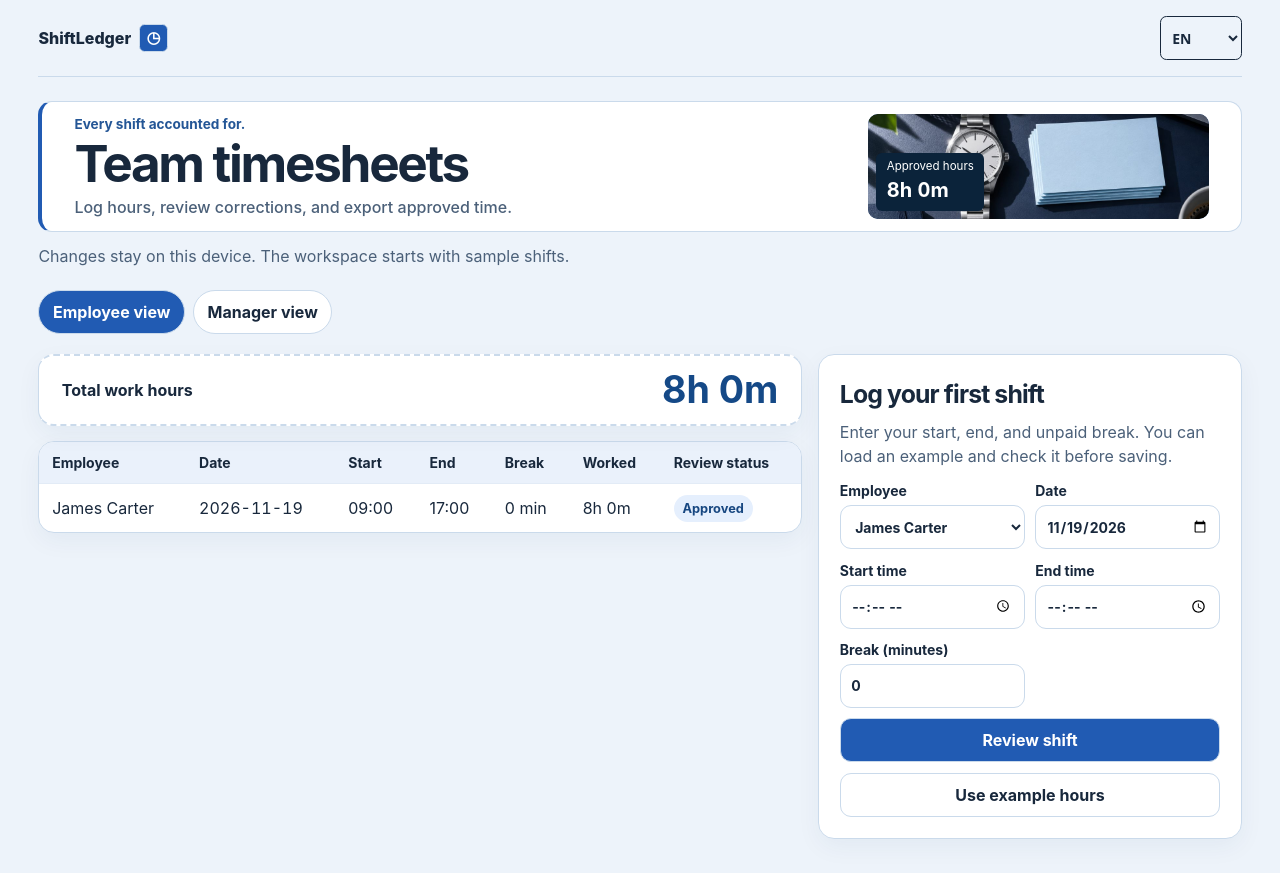
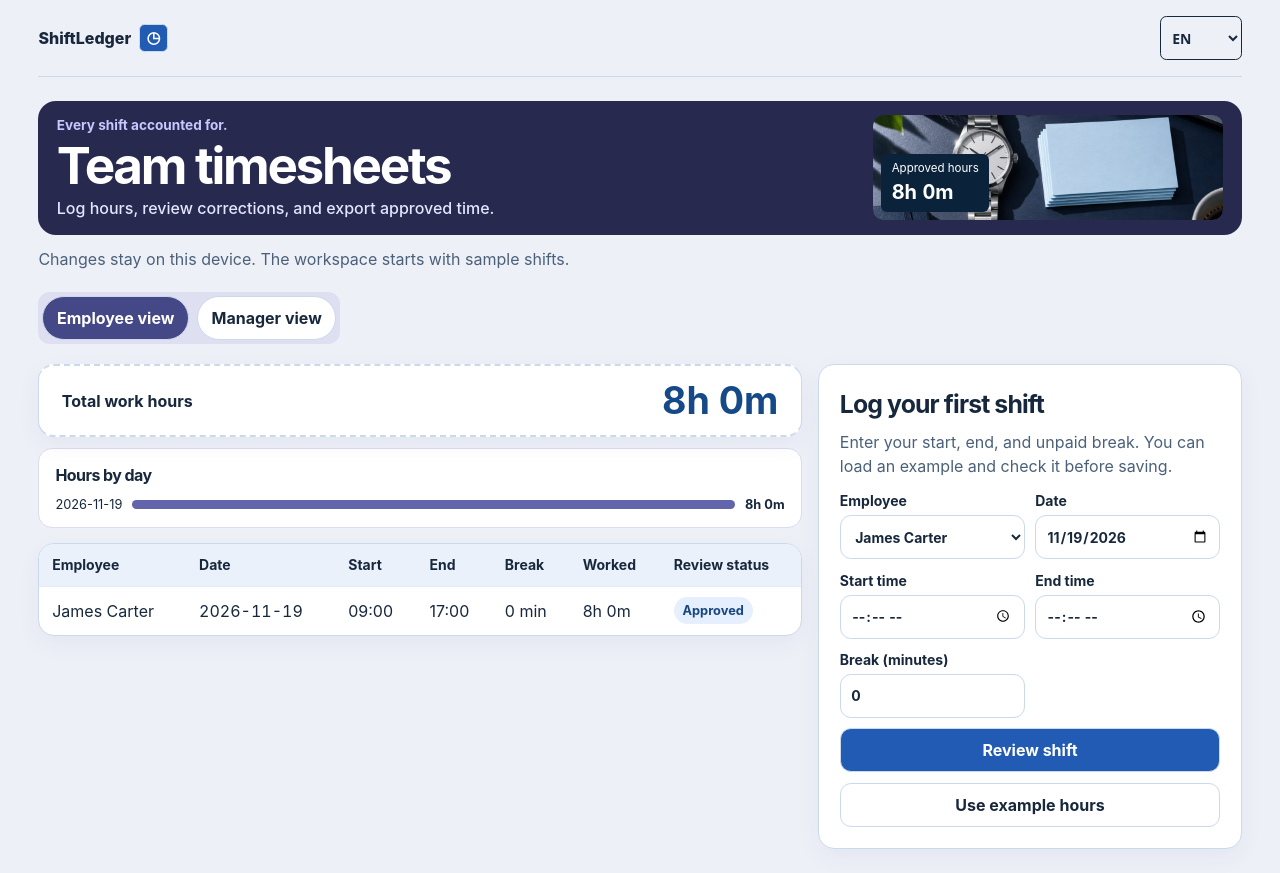
Before and after one commit to wesleybertolaia/shiftledger, a React app: page / in a window 1280 px wide. Built offline with nearby package versions, Linux system fonts and the light colour scheme.

Commit message:
Give each workspace its own visual hierarchy and live data

```diff
--- a/public/index.html
+++ b/public/index.html
@@ -6,9 +6,9 @@
   <meta name="description" content="An employee time tracking demo.">
   <title>ShiftLedger | Team timesheets</title>
   <link rel="icon" href="data:,">
-  <link rel="stylesheet" href="./style.css?v=project-ui">
-  <script src="./locale.js?v=project-ui"></script>
-  <script type="module" src="./app.js?v=project-ui"></script>
+  <link rel="stylesheet" href="./style.css?v=timesheet-board">
+  <script src="./locale.js?v=timesheet-board"></script>
+  <script type="module" src="./app.js?v=timesheet-board"></script>
   <link rel="stylesheet" href="./locale.css">
 </head>
 <body>
--- a/public/locale.js
+++ b/public/locale.js
@@ -1,5 +1,6 @@
 (() => {
   const messages = {
+    "Hours by day": "Horas por dia",
     "Every shift accounted for.": "Cada turno, do registro à aprovação.",
 
     "Team timesheets": "Controle de jornada da equipe",
--- a/public/style.css
+++ b/public/style.css
@@ -189,3 +189,18 @@ button:disabled { cursor: default; opacity: .55; }
 @media(max-width: 930px) {
   .timesheet-workspace { grid-template-columns: minmax(0,1fr); }
 }
+
+/* A reporting surface with a compact daily activity view. */
+body { background: #eef0f8; }
+.demo-header { border: 0; border-radius: 18px; padding: .9rem 1.15rem; background: #28294f; color: #fff; }
+.demo-header .signature-line { color: #c7c8ff; }
+.demo-header .tagline { color: #e4e5ff; }
+.shift-hero-visual { max-height: 112px; }
+.switcher { width: fit-content; padding: .25rem; background: #dedff0; border-radius: 12px; }
+.switcher button[aria-pressed=true] { background: #454886; }
+.hours-activity { margin: .7rem 0; padding: .85rem 1rem; border: 1px solid #dadcf0; border-radius: 14px; background: #fff; }
+.hours-activity h3 { font-size: 1rem; margin: 0 0 .5rem; }
+.hours-activity ul { display: grid; gap: .45rem; list-style: none; margin: 0; padding: 0; }
+.hours-activity li { display: grid; grid-template-columns: auto minmax(0,1fr) auto; align-items: center; gap: .6rem; font-size: .8rem; }
+.activity-track { display: block; height: .6rem; border-radius: 6px; background: #eaeaFA; }
+.activity-track i { display: block; height: 100%; border-radius: inherit; background: #6265ab; }
--- a/shiftledger.jsx
+++ b/shiftledger.jsx
@@ -33,6 +33,12 @@ function ShiftLedger() {
     : (!filter || entry.employee === filter) && (!from || entry.date >= from) && (!to || entry.date <= to))
     .sort((a, b) => b.date.localeCompare(a.date) || a.start.localeCompare(b.start));
   const total = visible.reduce((sum, entry) => sum + duration(entry), 0);
+  const minutesByDay = new Map();
+  for (const entry of visible) {
+    minutesByDay.set(entry.date, (minutesByDay.get(entry.date) || 0) + duration(entry));
+  }
+  const activity = [...minutesByDay].slice(0, 7).reverse();
+  const activityMax = Math.max(1, ...activity.map(([, minutes]) => minutes));
   const approved = visible.filter(entry => !entry.status || entry.status === 'Approved');
   const approvedTotal = approved.reduce((sum, entry) => sum + duration(entry), 0);
 
@@ -121,6 +127,14 @@ function ShiftLedger() {
     </div>}
     {role === 'manager' && <button className="secondary" type="button" disabled={!approved.length} onClick={exportApproved}>{t('Export approved hours')}</button>}
     <div className="summary"><strong>{t("Total work hours")}</strong><strong key={total}>{format(total)}</strong></div>
+    {activity.length > 0 && <section className="hours-activity" aria-labelledby="activity-title">
+      <h3 id="activity-title">{t('Hours by day')}</h3>
+      <ul>{activity.map(([day, minutes]) => <li key={day}>
+        <time dateTime={day}>{displayDate(day)}</time>
+        <span className="activity-track" aria-hidden="true"><i style={{ width: `${minutes / activityMax * 100}%` }} /></span>
+        <strong>{format(minutes)}</strong>
+      </li>)}</ul>
+    </section>}
     <div className="table-wrap" tabIndex="0" aria-label={t("Work hours")}><table>
       <thead><tr><th>{t("Employee")}</th><th>{t("Date")}</th><th>{t("Start")}</th><th>{t("End")}</th><th>{t("Break")}</th><th>{t("Worked")}</th><th>{t("Review status")}</th></tr></thead>
       <tbody>{visible.length ? visible.map((entry) => <tr key={entry.id}>
```
